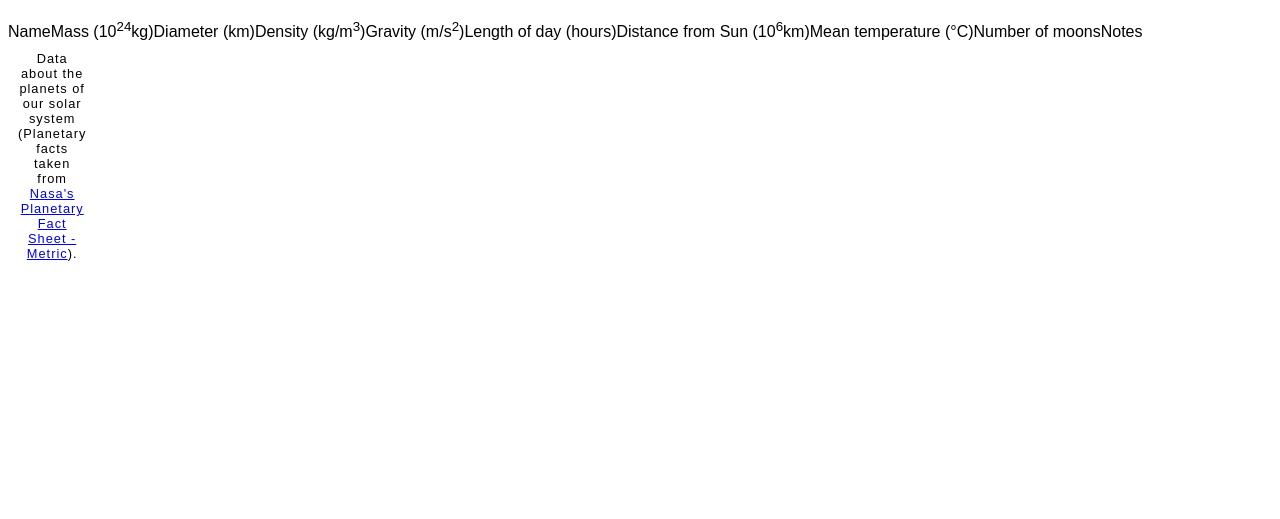
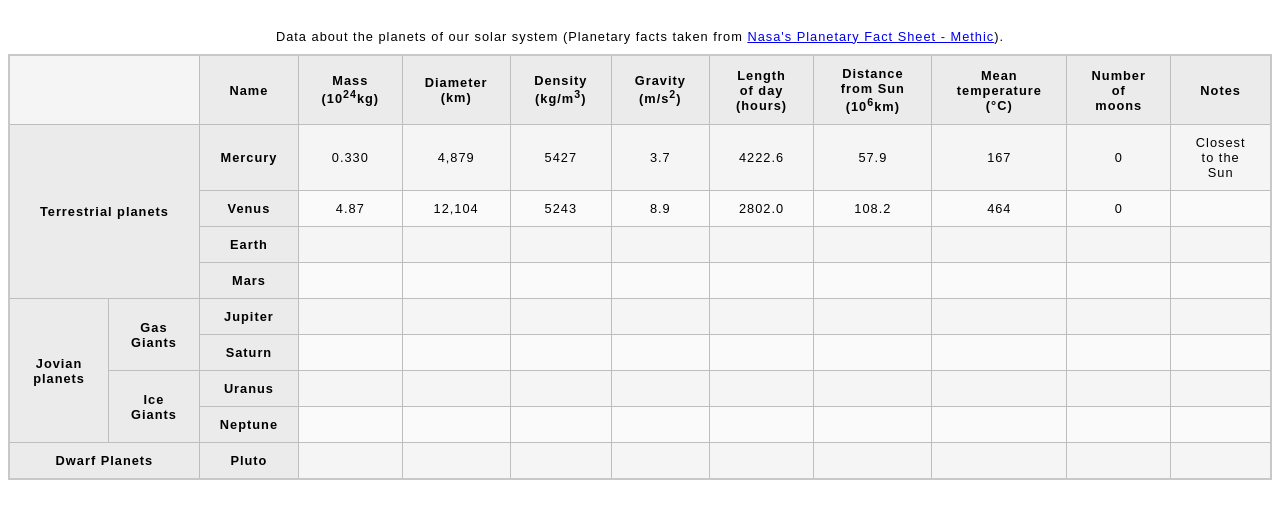
Before and after one commit to emilsberzs/intermediate_html_css, a plain HTML site: page tables/index.html in a window 1280 px wide. Shown: the part 61-580 px from the top of the page. Drawn offline with Linux system fonts and the light colour scheme.

Commit message:
Table created, first two rows filled in with data. Need to figure out column border

```diff
--- a/tables/index.html
+++ b/tables/index.html
@@ -1,31 +1,153 @@
 <!DOCTYPE html>
 <html lang="en">
-  <head>
+
+<head>
     <meta charset="utf-8">
     <meta name="viewport" content="width=device-width">
     <title>Table template</title>
     <link href="minimal-table.css" rel="stylesheet" type="text/css">
-  </head>
-  <body>
+</head>
+
+<body>
     <h1>Table template</h1>
     <div>
         <table>
-            <caption>Data about the planets of our solar system (Planetary facts taken from <a href="http://nssdc.gsfc.nasa.gov/planetary/factsheet/">Nasa's Planetary Fact Sheet - Metric</a>).</caption>
+            <caption>Data about the planets of our solar system (Planetary facts taken from <a
+                    href="http://nssdc.gsfc.nasa.gov/planetary/factsheet/">Nasa's Planetary Fact Sheet - Methic</a>).
+            </caption>
             <thead>
-                <tr>Name</tr>
-                <tr>Mass (10<sup>24</sup>kg)</tr>
-                <tr>Diameter (km)</tr>
-                <tr>Density (kg/m<sup>3</sup>)</tr>
-                <tr>Gravity (m/s<sup>2</sup>)</tr>
-                <tr>Length of day (hours)</tr>
-                <tr>Distance from Sun (10<sup>6</sup>km)</tr>
-                <tr>Mean temperature (°C)</tr>
-                <tr>Number of moons</tr>
-                <tr>Notes</tr>
+                <tr>
+                    <td colspan="2"></td>
+                    <th>Name</th>
+                    <th>Mass (10<sup>24</sup>kg)</th>
+                    <th>Diameter (km)</th>
+                    <th>Density (kg/m<sup>3</sup>)</th>
+                    <th>Gravity (m/s<sup>2</sup>)</th>
+                    <th>Length of day (hours)</th>
+                    <th>Distance from Sun (10<sup>6</sup>km)</th>
+                    <th>Mean temperature (°C)</th>
+                    <th>Number of moons</th>
+                    <th>Notes</th>
+                </tr>
             </thead>
-            <tbody></tbody>
+            <tbody>
+                <tr>
+                    <th rowspan="4" colspan="2" scope="rowgroup">Terrestrial planets</th>
+                    <th scope="row"> Mercury</th>
+                    <td>0.330</td>
+                    <td>4,879</td>
+                    <td>5427</td>
+                    <td>3.7</td>
+                    <td>4222.6</td>
+                    <td>57.9</td>
+                    <td>167</td>
+                    <td>0</td>
+                    <td>Closest to the Sun</td>
+                </tr>
+                <tr>
+                    <th scope="row">Venus</th>
+                    <td>4.87</td>
+                    <td>12,104</td>
+                    <td>5243</td>
+                    <td>8.9</td>
+                    <td>2802.0</td>
+                    <td>108.2</td>
+                    <td>464</td>
+                    <td>0</td>
+                    <td></td>
+                </tr>
+                <tr>
+                    <th scope="row">Earth</th>
+                    <td></td>
+                    <td></td>
+                    <td></td>
+                    <td></td>
+                    <td></td>
+                    <td></td>
+                    <td></td>
+                    <td></td>
+                    <td></td>
+                </tr>
+                <tr>
+                    <th scope="row">Mars</th>
+                    <td></td>
+                    <td></td>
+                    <td></td>
+                    <td></td>
+                    <td></td>
+                    <td></td>
+                    <td></td>
+                    <td></td>
+                    <td></td>
+                </tr>
+                <tr>
+                    <th rowspan="4" scope="rowgroup">Jovian planets</th>
+                    <th rowspan="2" scope="rowgroup">Gas Giants</th>
+                    <th scope="row">Jupiter</th>
+                    <td></td>
+                    <td></td>
+                    <td></td>
+                    <td></td>
+                    <td></td>
+                    <td></td>
+                    <td></td>
+                    <td></td>
+                    <td></td>
+                </tr>
+                <tr>
+                    <th scope="row">Saturn</th>
+                    <td></td>
+                    <td></td>
+                    <td></td>
+                    <td></td>
+                    <td></td>
+                    <td></td>
+                    <td></td>
+                    <td></td>
+                    <td></td>
+                </tr>
+                <tr>
+                    <th rowspan="2" scope="rowgroup">Ice Giants</th>
+                    <th scope="row">Uranus</th>
+                    <td></td>
+                    <td></td>
+                    <td></td>
+                    <td></td>
+                    <td></td>
+                    <td></td>
+                    <td></td>
+                    <td></td>
+                    <td></td>
+                </tr>
+                <tr>
+                    <th scope="row">Neptune</th>
+                    <td></td>
+                    <td></td>
+                    <td></td>
+                    <td></td>
+                    <td></td>
+                    <td></td>
+                    <td></td>
+                    <td></td>
+                    <td></td>
+                </tr>
+                <tr>
+                    <th colspan="2" scope="row">Dwarf Planets</th>
+                    <th scope="row">Pluto</th>
+                    <td></td>
+                    <td></td>
+                    <td></td>
+                    <td></td>
+                    <td></td>
+                    <td></td>
+                    <td></td>
+                    <td></td>
+                    <td></td>
+                </tr>
+            </tbody>
         </table>
     </div>
 
-  </body>
+</body>
+
 </html>
```
